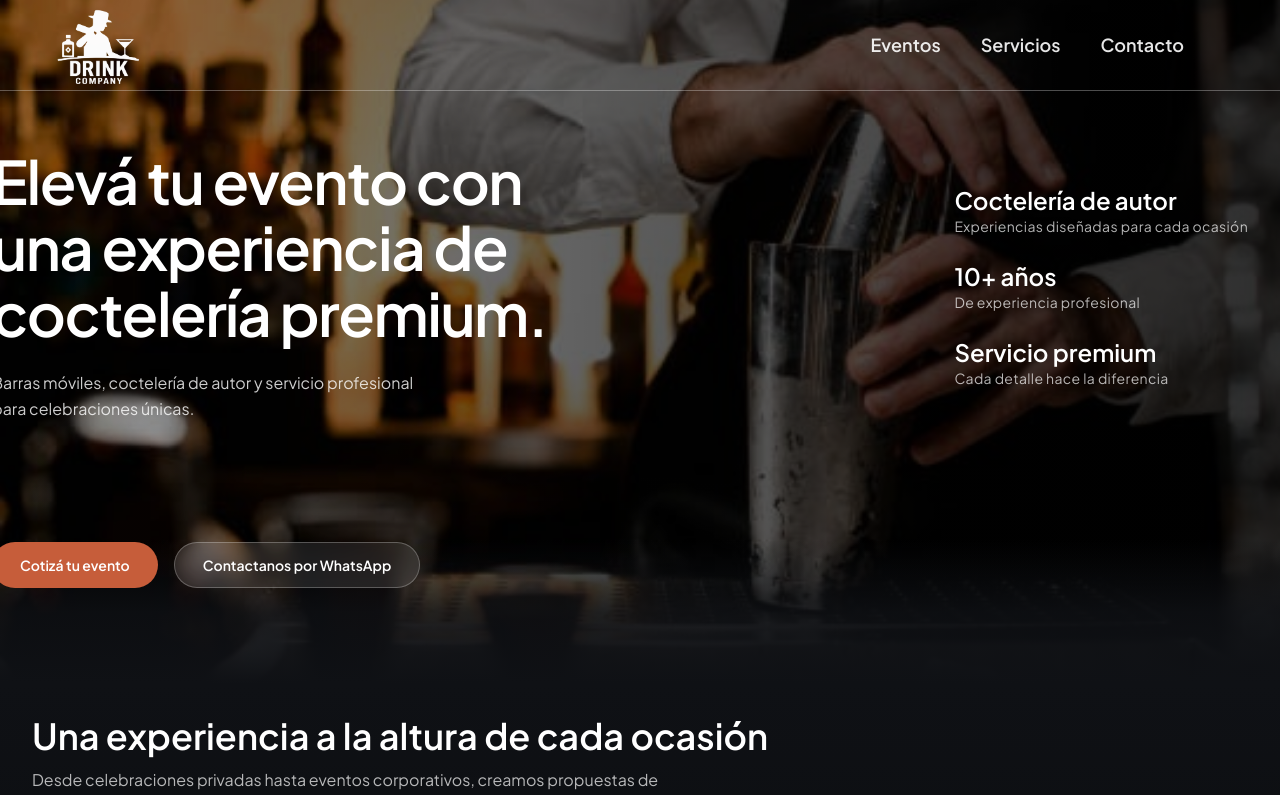
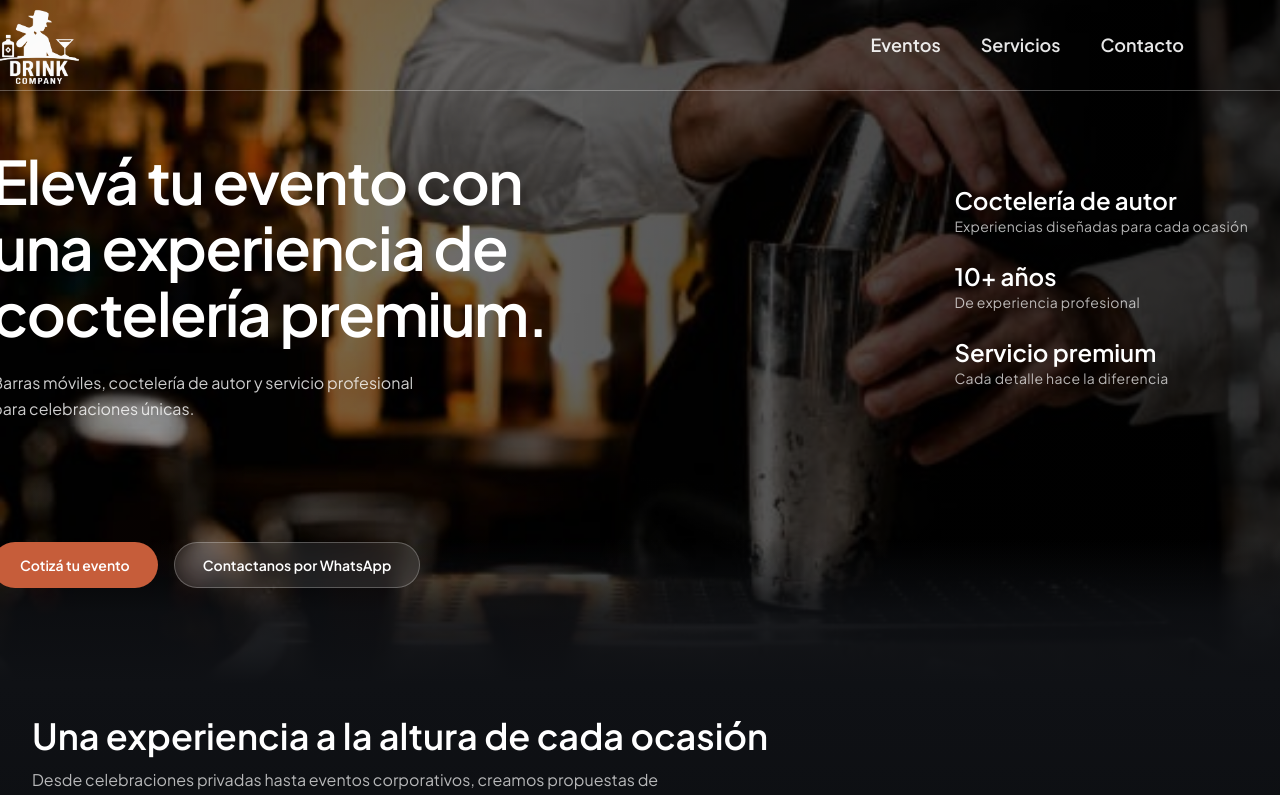
Before and after one commit to DaianaCardozo/Drink-Company, a React (Vite) app: page / in a window 1280 px wide. Shown: the top 795 px of the page. Built offline with nearby package versions, Linux system fonts and the light colour scheme; the HTML template or start-up script is replaced by a standard one.

Commit message:
ajuste del logo

```diff
--- a/src/App.tsx
+++ b/src/App.tsx
@@ -21,7 +21,7 @@ export default function App() {
       {/* HEADER RESPONSIVE */}
       <header className="absolute inset-x-0 top-0 z-30 border-b border-white/30">
         <div className="mx-auto flex h-[80px] max-w-6xl items-center justify-between px-5 sm:px-8 md:h-[90px]">
-          <a href="#home" className="flex shrink-0 items-center md:-ml-12" aria-label="Ir al inicio" onClick={() => setMenuAbierto(false)}>
+          <a href="#home" className="flex items-center shrink-0 lg:-ml-27" aria-label="Ir al inicio" onClick={() => setMenuAbierto(false)}>
             <img src={logo} alt="Drink Company" className="h-[76px] w-auto object-contain md:h-[100px]" />
           </a>
 
```
